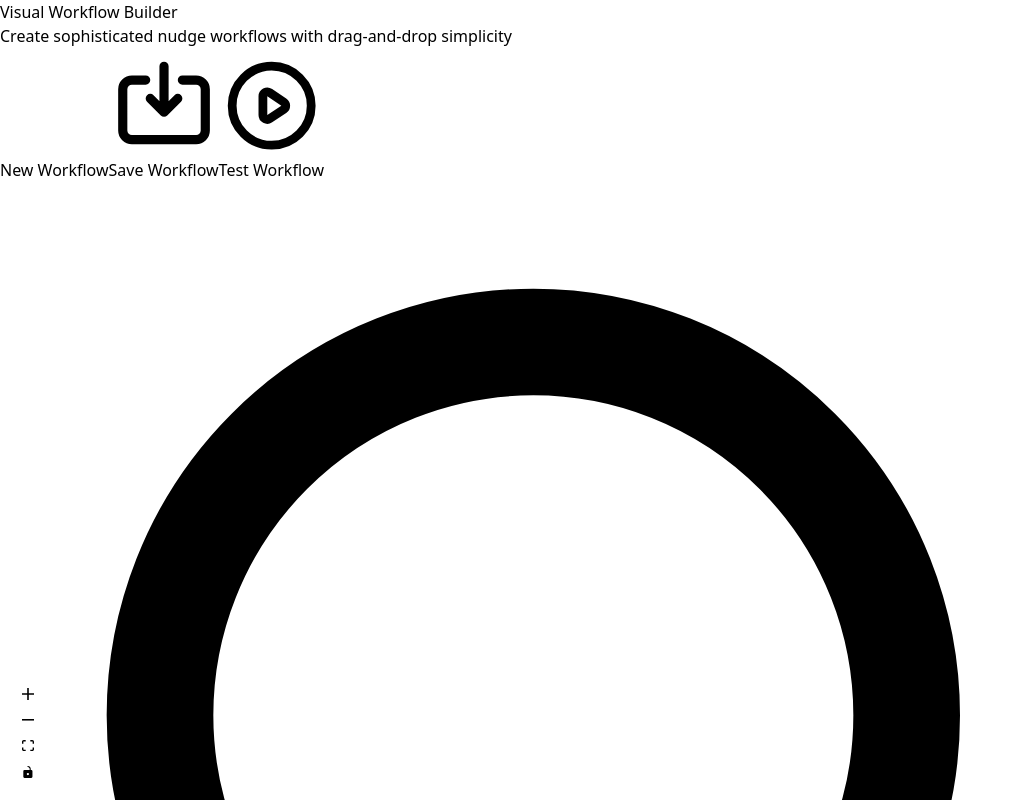
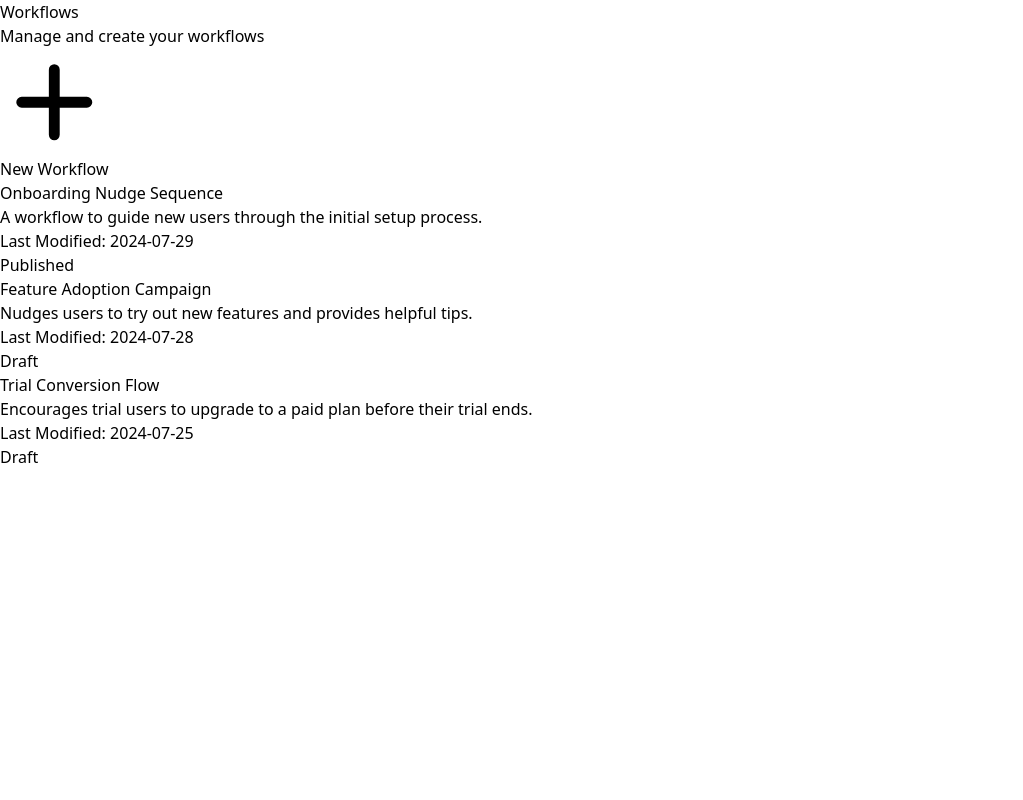
Before and after one commit to assidiwassim/reactflow-example, a React (Vite) app: page / in a window 1280 px wide. Shown: the top 800 px of the page, without its empty margins (0-1023 px from the left). Built offline with nearby package versions, Linux system fonts and the light colour scheme.

Commit message:
feat: implement workflow list view with CRUD operations and navigation

```diff
--- a/src/WorkflowBuilder/components/FlowEditor.tsx
+++ b/src/WorkflowBuilder/components/FlowEditor.tsx
@@ -1,46 +1,62 @@
-import React, { useState, useRef, useCallback, useMemo } from 'react';
-import { ReactFlow, ReactFlowProvider, addEdge, useNodesState, useEdgesState, Controls, Background, MiniMap, Panel } from '@xyflow/react';
+import { useState, useRef, useCallback, useEffect } from 'react';
+import { ReactFlow, ReactFlowProvider, addEdge, useNodesState, useEdgesState, Controls, Background, MiniMap } from '@xyflow/react';
 import type { Connection, Edge, Node, ReactFlowInstance } from '@xyflow/react';
 import '@xyflow/react/dist/style.css';
 import FlowEditorSidebar from './FlowEditorSidebar';
 import { CustomNode } from './CustomNode';
 import { NodeCategory } from './FlowEditorIconsTypes';
 import { NodeConfigurationModal } from './NodeConfigurationModal';
+import { type Workflow } from '../types';
 
 const nodeTypes = { custom: CustomNode };
 
-const initialNodes: Node[] = [];
+const minimapNodeColor = (node: Node) => {
+  switch (node.data.category) {
+    case NodeCategory.Trigger:
+      return '#A7F3D0';
+    case NodeCategory.Condition:
+      return '#BFDBFE';
+    case NodeCategory.Action:
+      return '#DDD6FE';
+    default:
+      return '#E5E7EB';
+  }
+};
 
-const FlowEditor = () => {
+interface FlowEditorProps {
+  workflow: Workflow | null;
+}
 
+const FlowEditor: React.FC<FlowEditorProps> = ({ workflow }) => {
   const reactFlowWrapper = useRef<HTMLDivElement>(null);
-  const [nodes, setNodes, onNodesChange] = useNodesState(initialNodes);
-  const initialEdges: Edge[] = [];
-  const [edges, setEdges, onEdgesChange] = useEdgesState(initialEdges);
+  const [nodes, setNodes, onNodesChange] = useNodesState(workflow?.nodes || []);
+  const [edges, setEdges, onEdgesChange] = useEdgesState(workflow?.edges || []);
   const [reactFlowInstance, setReactFlowInstance] = useState<ReactFlowInstance | null>(null);
   const [selectedNode, setSelectedNode] = useState<Node | null>(null);
   const [isModalOpen, setIsModalOpen] = useState(false);
 
-  const defaultEdgeOptions = useMemo(
-    () => ({
-      type: 'default',
-      style: { strokeWidth: 2.5, stroke: '#9ca3af', strokeDasharray: '5 5' },
-      animated: true,
-    }),
-    []
-  );
+  useEffect(() => {
+    if (workflow) {
+      setNodes(workflow.nodes || []);
+      setEdges(workflow.edges || []);
+    } else {
+      setNodes([]);
+      setEdges([]);
+    }
+  }, [workflow, setNodes, setEdges]);
 
   const onConnect = useCallback(
-    (params: Connection) => {
-      const targetNode = nodes.find((node) => node.id === params.target);
-
-      if (targetNode?.data?.category === NodeCategory.Trigger) {
+    (params: Connection | Edge) => {
+      if (!reactFlowInstance) return;
+      const { target } = params;
+      const targetNode = reactFlowInstance.getNode(target as string);
+      if (targetNode?.data.category === NodeCategory.Trigger) {
+        console.warn('Triggers cannot have incoming connections.');
         return;
       }
-
       setEdges((eds) => addEdge(params, eds));
     },
-    [nodes, setEdges]
+    [reactFlowInstance, setEdges]
   );
 
   const onDragOver = useCallback((event: React.DragEvent) => {
@@ -51,29 +67,25 @@ const FlowEditor = () => {
   const onDrop = useCallback(
     (event: React.DragEvent) => {
       event.preventDefault();
+      if (!reactFlowWrapper.current || !reactFlowInstance) return;
 
-      if (!reactFlowInstance) {
-        return;
-      }
-
-      const nodeDataString = event.dataTransfer.getData('application/reactflow-data');
-
-      if (!nodeDataString) {
-        return;
-      }
-
-      const nodeData = JSON.parse(nodeDataString);
+      const reactFlowBounds = reactFlowWrapper.current.getBoundingClientRect();
+      const data = JSON.parse(event.dataTransfer.getData('application/reactflow-data'));
 
       const position = reactFlowInstance.screenToFlowPosition({
-        x: event.clientX,
-        y: event.clientY,
+        x: event.clientX - reactFlowBounds.left,
+        y: event.clientY - reactFlowBounds.top,
       });
 
       const newNode: Node = {
-        id: `${+new Date()}`,
+        id: `${data.type}-${+new Date()}`,
+        type: 'custom',
         position,
-        type: 'custom',
-        data: { ...nodeData, isConfigured: false, config: {} },
+        data: {
+          ...data,
+          name: data.type,
+          isConfigured: false,
+        },
       };
 
       setNodes((nds) => nds.concat(newNode));
@@ -81,65 +93,60 @@ const FlowEditor = () => {
     [reactFlowInstance, setNodes]
   );
 
-  const onNodeClick = useCallback((event: React.MouseEvent, node: Node) => {
-    const target = event.target as HTMLElement;
-    const action = target.closest('[data-action]')?.getAttribute('data-action');
+  const onNodeClick = (_: React.MouseEvent, node: Node) => {
+    setSelectedNode(node);
+  };
 
-    if (action === 'configure') {
+  const onNodeDoubleClick = (_: React.MouseEvent, node: Node) => {
     setSelectedNode(node);
     setIsModalOpen(true);
-    }
-  }, []);
-
-  const handleModalClose = () => {
-    setIsModalOpen(false);
-    setSelectedNode(null);
   };
 
-  const handleModalSave = (newName: string) => {
+    const handleNodeSave = (newName: string) => {
     if (!selectedNode) return;
-
     setNodes((nds) =>
-      nds.map((node) => {
-        if (node.id === selectedNode.id) {
+      nds.map((n) => {
+        if (n.id === selectedNode.id) {
           return {
-            ...node,
+            ...n,
             data: {
-              ...node.data,
+              ...n.data,
               name: newName,
               isConfigured: true,
-              config: { ...(node.data.config || {}), name: newName },
             },
           };
         }
-        return node;
+        return n;
       })
     );
-
-    handleModalClose();
+    setSelectedNode(null);
+    setIsModalOpen(false);
   };
 
-  const handleDeleteNode = () => {
+  const handleNodeDelete = () => {
     if (!selectedNode) return;
+    setNodes((nds) => nds.filter((n) => n.id !== selectedNode.id));
+    setSelectedNode(null);
+    setIsModalOpen(false);
+  };
 
-    setNodes((nds) => nds.filter((node) => node.id !== selectedNode.id));
-    handleModalClose();
+  useEffect(() => {
+    const handleNodeConfig = (event: MouseEvent) => {
+      const target = event.target as HTMLElement;
+      const action = target.closest('[data-action="configure"]');
+      if (action && selectedNode) {
+        setIsModalOpen(true);
+      }
     };
+    document.addEventListener('click', handleNodeConfig);
+    return () => document.removeEventListener('click', handleNodeConfig);
+  }, [selectedNode]);
 
   return (
     <div className="flex flex-grow p-5 gap-5 h-full overflow-hidden">
       <FlowEditorSidebar />
       <ReactFlowProvider>
         <div className="flex-grow bg-white rounded-lg border p-5 relative" ref={reactFlowWrapper}>
-          <div className="flex justify-between items-center">
-            <h2 className="text-lg font-semibold text-gray-800">Workflow Canvas</h2>
-            <span className="bg-gray-100 text-gray-800 text-xs font-medium px-3 py-1 rounded-full">
-              {nodes.length} {nodes.length === 1 ? 'node' : 'nodes'}
-            </span>
-          </div>
-          <hr className="my-4" />
-          <Controls />
-          <div className="p-0 h-[540px]">
           <ReactFlow
             nodes={nodes}
             edges={edges}
@@ -150,46 +157,26 @@ const FlowEditor = () => {
             onDrop={onDrop}
             onDragOver={onDragOver}
             onNodeClick={onNodeClick}
-              defaultEdgeOptions={defaultEdgeOptions}
+            onNodeDoubleClick={onNodeDoubleClick}
+            nodeTypes={nodeTypes}
             fitView
-              attributionPosition="bottom-left"
             className="bg-gray-50"
-              minZoom={0.5}
-              maxZoom={1.5}
-              nodeTypes={nodeTypes}
           >
-              <Background gap={20} size={1} />
-              <MiniMap
-                nodeColor={(node) => {
-                  switch (node.data.category) {
-                    case NodeCategory.Trigger:
-                      return '#4ade80'; // green-400
-                    case NodeCategory.Condition:
-                      return '#60a5fa'; // blue-400
-                    case NodeCategory.Action:
-                      return '#c084fc'; // purple-400
-                    default:
-                      return '#9ca3af'; // gray-400
-                  }
-                }}
-                className="!bg-white !border-gray-200"
-              />
-              <Panel position="top-left">
-                <div className="bg-white p-2 rounded-lg shadow-sm border text-xs text-gray-600">
-                  Drag nodes from the left panel to build your workflow
-                </div>
-              </Panel>
+            <Controls />
+            <MiniMap nodeColor={minimapNodeColor} nodeStrokeWidth={3} zoomable pannable />
+            <Background color="#aaa" gap={16} />
           </ReactFlow>
         </div>
-        </div>
       </ReactFlowProvider>
+      {isModalOpen && selectedNode && (
                 <NodeConfigurationModal
           isOpen={isModalOpen}
-        onClose={handleModalClose}
-        onSave={handleModalSave}
-        onDelete={handleDeleteNode}
           node={selectedNode}
+          onClose={() => setIsModalOpen(false)}
+          onSave={handleNodeSave}
+          onDelete={handleNodeDelete}
         />
+      )}
     </div>
   );
 };
--- a/src/WorkflowBuilder/components/FlowEditorHeader.tsx
+++ b/src/WorkflowBuilder/components/FlowEditorHeader.tsx
@@ -1,17 +1,28 @@
 import { SaveIcon, PlayIcon } from './FlowEditorIcons';
 
-const FlowEditorHeader = () => {
+interface FlowEditorHeaderProps {
+  onBack: () => void;
+  workflowName?: string;
+}
+
+const FlowEditorHeader: React.FC<FlowEditorHeaderProps> = ({ onBack, workflowName }) => {
   return (
     <header className="bg-white p-5 border-b">
-      <div className="flex justify-between items-center">
+            <div className="flex justify-between items-center">
+        <div className="flex items-center gap-4">
+          <button onClick={onBack} className="text-sm font-medium text-gray-600 hover:text-gray-900 flex items-center gap-2">
+            <svg xmlns="http://www.w3.org/2000/svg" className="h-5 w-5" viewBox="0 0 20 20" fill="currentColor">
+              <path fillRule="evenodd" d="M12.707 5.293a1 1 0 010 1.414L9.414 10l3.293 3.293a1 1 0 01-1.414 1.414l-4-4a1 1 0 010-1.414l4-4a1 1 0 011.414 0z" clipRule="evenodd" />
+            </svg>
+            Back to Workflows
+          </button>
+          <span className="text-gray-300">|</span>
+        </div>
         <div>
-          <h1 className="text-xl font-bold text-gray-800">Visual Workflow Builder</h1>
-          <p className="text-sm text-gray-500">Create sophisticated nudge workflows with drag-and-drop simplicity</p>
+                    <h1 className="text-xl font-bold text-gray-800">{workflowName || 'New Workflow'}</h1>
+          <p className="text-sm text-gray-500">{workflowName ? 'Edit your workflow' : 'Create a new workflow'}</p>
         </div>
         <div className="flex items-center gap-3">
-          <button className="px-4 py-2 text-sm font-medium text-gray-700 bg-white border border-gray-300 rounded-lg hover:bg-gray-50 focus:outline-none focus:ring-2 focus:ring-offset-2 focus:ring-indigo-500">
-            New Workflow
-          </button>
           <button className="flex items-center px-4 py-2 text-sm font-medium text-gray-700 bg-white border border-gray-300 rounded-lg hover:bg-gray-50 focus:outline-none focus:ring-2 focus:ring-offset-2 focus:ring-indigo-500">
             <SaveIcon />
             Save Workflow
--- a/src/WorkflowBuilder/components/FlowEditorIcons.tsx
+++ b/src/WorkflowBuilder/components/FlowEditorIcons.tsx
@@ -134,6 +134,25 @@ export const SaveIcon = () => (
   </svg>
 );
 
+export const EditIcon = () => (
+  <svg xmlns="http://www.w3.org/2000/svg" className="h-5 w-5" viewBox="0 0 20 20" fill="currentColor">
+    <path d="M17.414 2.586a2 2 0 00-2.828 0L7 10.172V13h2.828l7.586-7.586a2 2 0 000-2.828z" />
+    <path fillRule="evenodd" d="M2 6a2 2 0 012-2h4a1 1 0 010 2H4v10h10v-4a1 1 0 112 0v4a2 2 0 01-2 2H4a2 2 0 01-2-2V6z" clipRule="evenodd" />
+  </svg>
+);
+
+export const DeleteIcon = () => (
+  <svg xmlns="http://www.w3.org/2000/svg" className="h-5 w-5" viewBox="0 0 20 20" fill="currentColor">
+    <path fillRule="evenodd" d="M9 2a1 1 0 00-.894.553L7.382 4H4a1 1 0 000 2v10a2 2 0 002 2h8a2 2 0 002-2V6a1 1 0 100-2h-3.382l-.724-1.447A1 1 0 0011 2H9zM7 8a1 1 0 012 0v6a1 1 0 11-2 0V8zm5-1a1 1 0 00-1 1v6a1 1 0 102 0V8a1 1 0 00-1-1z" clipRule="evenodd" />
+  </svg>
+);
+
+export const PlusIcon = () => (
+  <svg xmlns="http://www.w3.org/2000/svg" className="h-5 w-5 mr-1" viewBox="0 0 20 20" fill="currentColor">
+    <path fillRule="evenodd" d="M10 3a1 1 0 011 1v5h5a1 1 0 110 2h-5v5a1 1 0 11-2 0v-5H4a1 1 0 110-2h5V4a1 1 0 011-1z" clipRule="evenodd" />
+  </svg>
+);
+
 export const PlayIcon = () => (
   <svg xmlns="http://www.w3.org/2000/svg" className="h-5 w-5 mr-2" fill="none" viewBox="0 0 24 24" stroke="currentColor" strokeWidth={2}>
     <path strokeLinecap="round" strokeLinejoin="round" d="M14.752 11.168l-3.197-2.132A1 1 0 0010 9.87v4.263a1 1 0 001.555.832l3.197-2.132a1 1 0 000-1.664z" />
--- /dev/null
+++ b/src/WorkflowBuilder/components/WorkflowList.tsx
@@ -0,0 +1,73 @@
+import React from 'react';
+import { EditIcon, DeleteIcon, PlusIcon } from './FlowEditorIcons';
+import { type Workflow } from '../types';
+
+interface WorkflowListProps {
+  workflows: Workflow[];
+  onEditWorkflow: (workflowId: string) => void;
+  onCreateWorkflow: () => void;
+  onDeleteWorkflow: (workflowId: string) => void;
+}
+
+const WorkflowList: React.FC<WorkflowListProps> = ({ workflows, onEditWorkflow, onCreateWorkflow, onDeleteWorkflow }) => {
+  return (
+    <div className="flex flex-col h-full ">
+      <header className="bg-white p-5 border-b">
+        <div className="flex justify-between items-center">
+          <div>
+            <h1 className="text-xl font-bold text-gray-800">Workflows</h1>
+            <p className="text-sm text-gray-500">Manage and create your workflows</p>
+          </div>
+          <button
+            onClick={onCreateWorkflow}
+            className="flex items-center px-4 py-2 text-sm font-medium text-white bg-blue-600 border border-transparent rounded-lg hover:bg-blue-700 focus:outline-none focus:ring-2 focus:ring-offset-2 focus:ring-blue-500"
+          >
+            <PlusIcon />
+            New Workflow
+          </button>
+        </div>
+      </header>
+      <main className="flex-grow p-5 overflow-auto">
+        <div className="bg-white rounded-lg border">
+          <ul className="divide-y divide-gray-200">
+            {workflows.map((workflow) => (
+              <li key={workflow.id} className="p-5 flex justify-between items-center hover:bg-gray-50">
+                <div className="flex-grow">
+                  <p className="font-semibold text-lg text-gray-800">{workflow.name}</p>
+                  <p className="text-sm text-gray-500 mt-1">{workflow.description}</p>
+                  <p className="text-xs text-gray-400 mt-2">Last Modified: {workflow.lastModified}</p>
+                </div>
+                <div className="flex items-center gap-3">
+                  <span
+                    className={`px-3 py-1 text-xs font-bold leading-5 rounded-full ${
+                      workflow.status === 'Published'
+                        ? 'bg-green-100 text-green-800'
+                        : 'bg-yellow-100 text-yellow-800'
+                    }`}
+                  >
+                    {workflow.status}
+                  </span>
+                  <button
+                    onClick={() => onEditWorkflow(workflow.id)}
+                    className="text-sm font-medium text-blue-600 hover:text-blue-800"
+                  >
+                    <EditIcon />
+                  </button>
+                  <button
+                    onClick={() => onDeleteWorkflow(workflow.id)}
+                    className="text-sm font-medium text-red-600 hover:text-red-800"
+                  >
+                    <DeleteIcon />
+                  </button>
+                </div>
+              </li>
+            ))}
+          </ul>
+        </div>
+      </main>
+    </div>
+  );
+};
+
+
+export default WorkflowList;
--- a/src/WorkflowBuilder/index.tsx
+++ b/src/WorkflowBuilder/index.tsx
@@ -1,13 +1,56 @@
+import { useState } from 'react';
 import FlowEditor from './components/FlowEditor';
 import FlowEditorHeader from './components/FlowEditorHeader';
+import WorkflowList from './components/WorkflowList';
+import { mockWorkflows } from './mockWorkflows';
+import { type Workflow } from './types';
 import './WorkflowBuilder.css';
 
 const WorkflowBuilder = () => {
+  const [workflows, setWorkflows] = useState<Workflow[]>(mockWorkflows);
+  const [currentView, setCurrentView] = useState<'list' | 'editor'>('list');
+  const [selectedWorkflowId, setSelectedWorkflowId] = useState<string | null>(null);
+
+  const handleCreateWorkflow = () => {
+    // In a real app, you'd create a new workflow object and get a new ID
+    setSelectedWorkflowId('new'); // Use a special ID for new workflows
+    setCurrentView('editor');
+  };
+
+  const handleEditWorkflow = (workflowId: string) => {
+    setSelectedWorkflowId(workflowId);
+    setCurrentView('editor');
+  };
+
+  const handleDeleteWorkflow = (workflowId: string) => {
+    setWorkflows(workflows.filter((w) => w.id !== workflowId));
+  };
+
+  const handleBackToList = () => {
+    setCurrentView('list');
+    setSelectedWorkflowId(null);
+  };
+
+  const selectedWorkflow = workflows.find((w) => w.id === selectedWorkflowId) || null;
+
+  if (currentView === 'list') {
+    return (
+      <div className="workflow-builder h-full">
+        <WorkflowList
+          workflows={workflows}
+          onCreateWorkflow={handleCreateWorkflow}
+          onEditWorkflow={handleEditWorkflow}
+          onDeleteWorkflow={handleDeleteWorkflow}
+        />
+      </div>
+    );
+  }
+
   return (
     <div className="workflow-builder flex flex-col h-full">
-      <FlowEditorHeader />
+      <FlowEditorHeader onBack={handleBackToList} workflowName={selectedWorkflow?.name} />
       <main className="flex-grow overflow-hidden">
-        <FlowEditor />
+        <FlowEditor workflow={selectedWorkflow} />
       </main>
     </div>
   );
--- /dev/null
+++ b/src/WorkflowBuilder/mockWorkflows.ts
@@ -0,0 +1,31 @@
+import { type Workflow } from './types';
+
+export const mockWorkflows: Workflow[] = [
+  {
+    id: '1',
+    name: 'Onboarding Nudge Sequence',
+    description: 'A workflow to guide new users through the initial setup process.',
+    lastModified: '2024-07-29',
+    status: 'Published',
+    nodes: [],
+    edges: [],
+  },
+  {
+    id: '2',
+    name: 'Feature Adoption Campaign',
+    description: 'Nudges users to try out new features and provides helpful tips.',
+    lastModified: '2024-07-28',
+    status: 'Draft',
+    nodes: [],
+    edges: [],
+  },
+  {
+    id: '3',
+    name: 'Trial Conversion Flow',
+    description: 'Encourages trial users to upgrade to a paid plan before their trial ends.',
+    lastModified: '2024-07-25',
+    status: 'Draft',
+    nodes: [],
+    edges: [],
+  },
+];
--- /dev/null
+++ b/src/WorkflowBuilder/types.ts
@@ -0,0 +1,11 @@
+import type { Node, Edge } from '@xyflow/react';
+
+export interface Workflow {
+  id: string;
+  name: string;
+  description: string;
+  lastModified: string;
+  status: 'Draft' | 'Published';
+  nodes: Node[];
+  edges: Edge[];
+}
```
Lines whose indentation alone changed are shown as unchanged.
